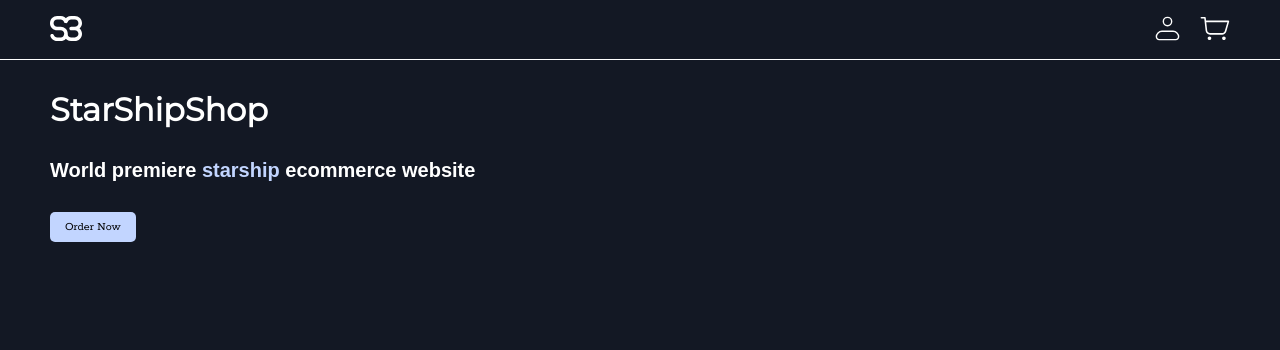
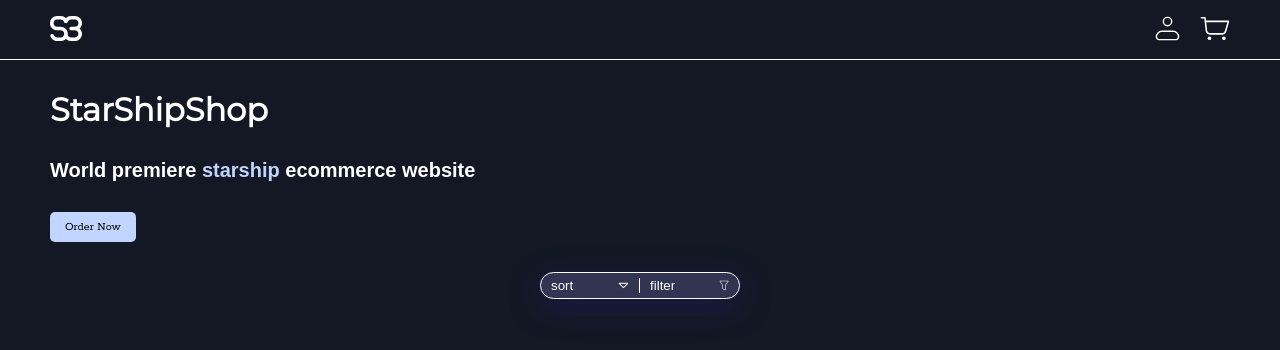
Before and after one commit to skrollu/starshipshop-web-interface, a React (Vite) app: page / in a window 1280 px wide. Shown: the top 350 px of the page. Built offline with nearby package versions, Linux system fonts and the light colour scheme; a web font is replaced by a local one.

Commit message:
fear(filter): create a basic filter bar component

```diff
--- a/src/App.sass
+++ b/src/App.sass
@@ -0,0 +1,7 @@
+.filter-container
+    position: relative
+
+    .center
+        position: absolute
+        left: 50%
+        transform: translateX(-50%)
--- a/src/App.tsx
+++ b/src/App.tsx
@@ -1,4 +1,5 @@
 import "./App.sass";
+import FilterBar from "./shared/layout/filter-bar/Filter.tsx";
 import Header from "./shared/layout/header/header.tsx";
 import HeroBanner from "./shared/layout/header/heroBanner.tsx";
 
@@ -7,6 +8,11 @@ function App() {
         <>
             <Header />
             <HeroBanner />
+            <div className="filter-container">
+                <div className="center">
+                    <FilterBar />
+                </div>
+            </div>
         </>
     );
 }
--- a/src/index.sass
+++ b/src/index.sass
@@ -4,6 +4,11 @@
     margin: 0
     padding: 0
     box-sizing: border-box
+
+    outline: none
+    border: none
+    border-radius: 0
+    background: none
 
     list-style: none
 
--- a/src/shared/layout/button/button.sass
+++ b/src/shared/layout/button/button.sass
@@ -1,6 +1,6 @@
 @use '../../../variables'
 
-button
+.btn
     outline: none
     border: none
 
--- a/src/shared/layout/button/button.tsx
+++ b/src/shared/layout/button/button.tsx
@@ -6,7 +6,7 @@ type Props = {
 };
 
 function Button({ text }: Props) {
-	return <button>{text}</button>;
+	return <button className="btn">{text}</button>;
 }
 
 export default Button;
--- /dev/null
+++ b/src/shared/layout/filter-bar/filter.sass
@@ -0,0 +1,27 @@
+@use '../../../variables'
+
+#filter-bar
+    width: 20rem
+    border: 1px solid #fff
+    border-radius: 15px
+
+    padding: .5rem 0
+
+    display: grid
+    grid-template-columns: 1fr 1fr
+
+    background: rgba(95, 97, 152, 0.4)
+    box-shadow: 0 8px 32px 0 rgba( 31, 38, 135, 0.37 )
+    backdrop-filter: blur( 4px )
+    -webkit-backdrop-filter: blur( 4px )
+
+    button
+        display: flex
+        justify-content: space-between
+        column-gap: 1rem
+        align-items: center
+        padding: 0 1rem
+
+        color: variables.$text-color
+        &:nth-child(1)
+            border-right: solid 1px #fff
--- /dev/null
+++ b/src/shared/layout/filter-bar/filter.tsx
@@ -0,0 +1,21 @@
+import React from "react";
+import './filter.sass'
+import arrowDown from "../../../assets/images/arrow-down.svg"
+import filterIcon from "../../../assets/images/filter-icon.svg"
+
+function FilterBar() {
+    return (
+        <div id="filter-bar">
+            <button id="sort-block">
+                <span>sort</span>
+                <img src={arrowDown} alt="" />
+            </button>
+            <button id="filter-block">
+                <span>filter</span>
+                <img src={filterIcon} alt="" />
+            </button>
+        </div>
+    );
+}
+
+export default FilterBar;
```
Also changed, not shown: src/assets/images/arrow-down.svg (added), src/assets/images/filter-icon.svg (added). Lines whose indentation alone changed are shown as unchanged.
